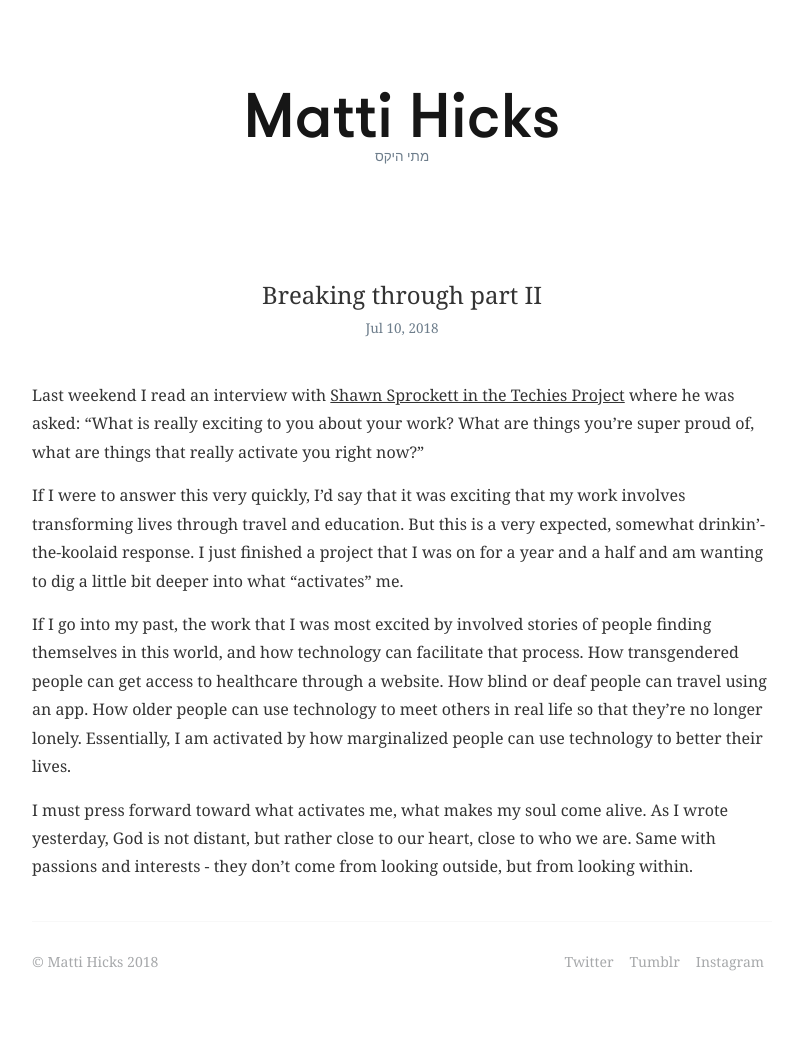
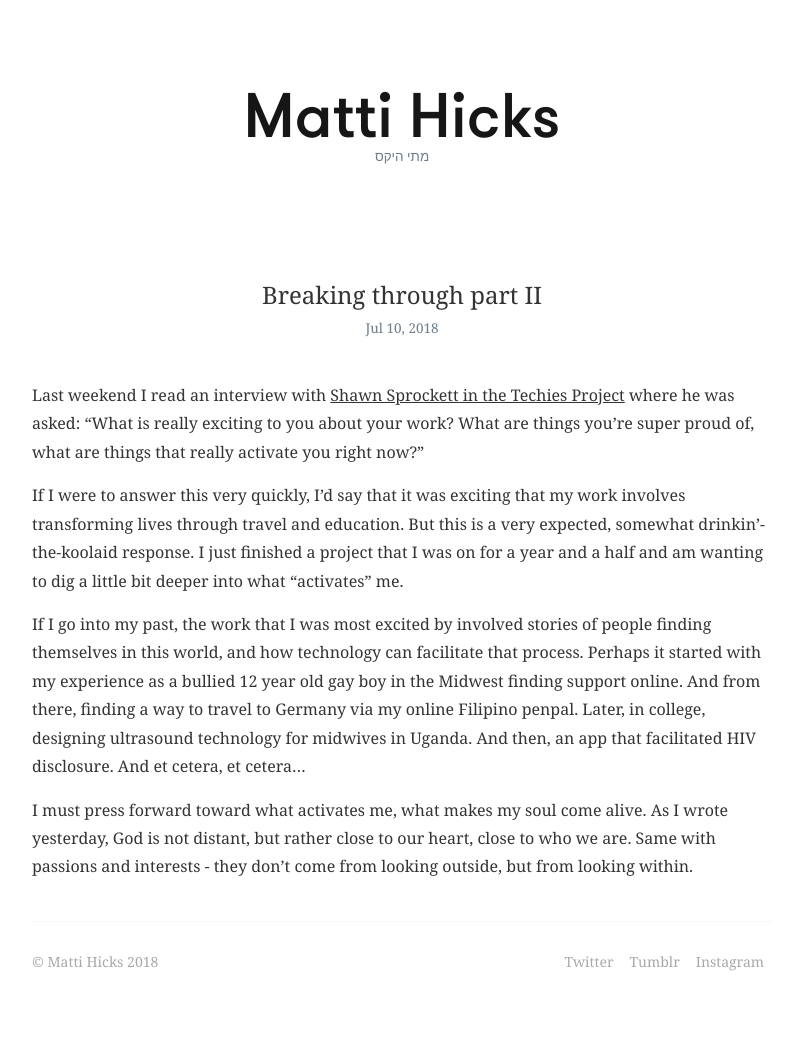
Before and after one commit to mattihicks/matthewmatthew, a Jekyll site: the page built from _posts/2018-07-10-revisiting-values.markdown, in a window 1280 px wide. Shown: the whole page, without its empty margins (238-1036 px from the left). Built offline with Jekyll 4.4.1, drawn with Linux system fonts in a browser that asks for light colours; some web fonts are replaced.

Commit message:
post edit

```diff
--- a/_posts/2018-07-10-revisiting-values.markdown
+++ b/_posts/2018-07-10-revisiting-values.markdown
@@ -12,6 +12,6 @@ Last weekend I read an interview with [Shawn Sprockett in the Techies Project](h
 
 If I were to answer this very quickly, I'd say that it was exciting that my work involves transforming lives through travel and education. But this is a very expected, somewhat drinkin'-the-koolaid response. I just finished a project that I was on for a year and a half and am wanting to dig a little bit deeper into what "activates" me.
 
-If I go into my past, the work that I was most excited by involved stories of people finding themselves in this world, and how technology can facilitate that process. How transgendered people can get access to healthcare through a website. How blind or deaf people can travel using an app. How older people can use technology to meet others in real life so that they're no longer lonely. Essentially, I am activated by how marginalized people can use technology to better their lives.
+If I go into my past, the work that I was most excited by involved stories of people finding themselves in this world, and how technology can facilitate that process. Perhaps it started with my experience as a bullied 12 year old gay boy in the Midwest finding support online. And from there, finding a way to travel to Germany via my online Filipino penpal. Later, in college, designing ultrasound technology for midwives in Uganda. And then, an app that facilitated HIV disclosure. And et cetera, et cetera...
 
 I must press forward toward what activates me, what makes my soul come alive. As I wrote yesterday, God is not distant, but rather close to our heart, close to who we are. Same with passions and interests - they don't come from looking outside, but from looking within.
```
